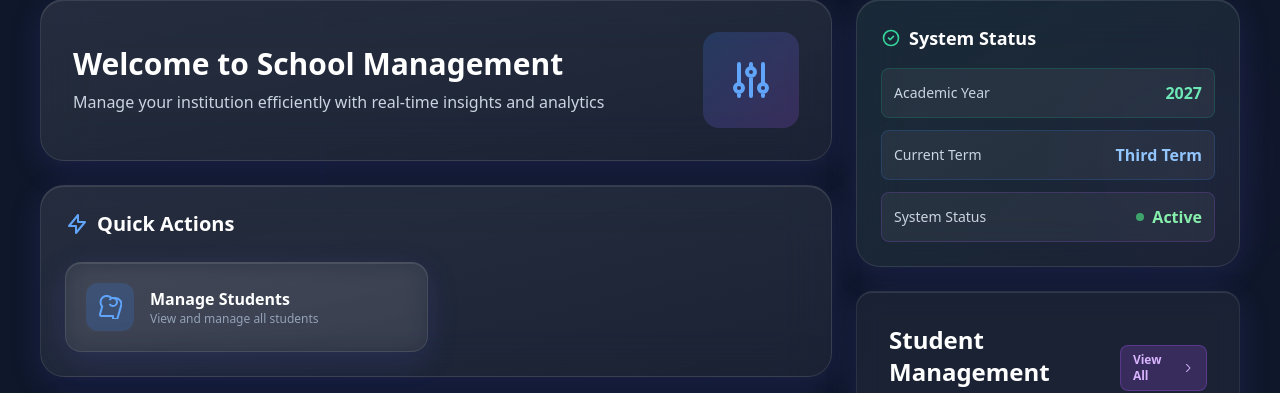
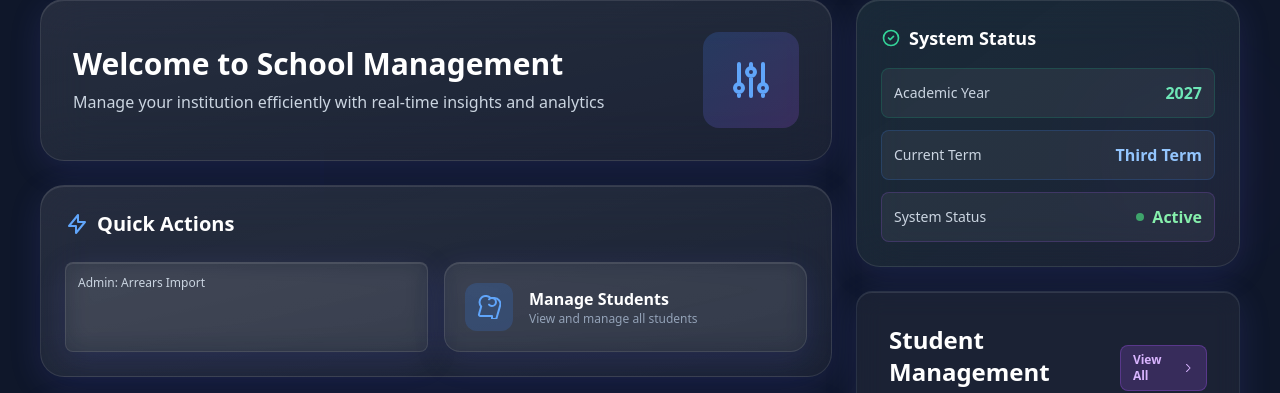
Before and after one commit to Eddiemavhes/School-management, a Django app: page /dashboard/ in a window 1280 px wide. Shown: the part 299-692 px from the top of the page. Run offline with Django 5.2, Linux system fonts and the light colour scheme; a user stored in the database is signed in; data comes from the database, SQL or seed files in the repository; some libraries are stand-ins or nearby versions.

Commit message:
Dashboard: add superuser-only Arrears Import shortcut

```diff
--- a/templates/dashboard/dashboard.html
+++ b/templates/dashboard/dashboard.html
@@ -164,6 +164,13 @@
                     </a>
                     {% endif %}
 
+                    {# Superuser shortcut: allow admins to access Arrears Import regardless of term/blocking batches #}
+                    {% if request.user.is_superuser %}
+                    <a href="{% url 'arrears_import_start' %}" class="group glass bg-white/3 p-3 rounded-lg border border-white/8 text-xs text-slate-300 hover:bg-white/5 transition-all">
+                        Admin: Arrears Import
+                    </a>
+                    {% endif %}
+
                     <a href="{% url 'student_list' %}" class="group glass bg-white/5 p-5 rounded-2xl hover:bg-gradient-to-br hover:from-blue-500/15 hover:to-cyan-500/15 transition-all duration-300 border border-white/10 hover:border-blue-500/30">
                         <div class="flex items-center gap-4">
                             <div class="p-3 rounded-xl bg-blue-500/20 group-hover:bg-blue-500/30 transition-colors">
```
